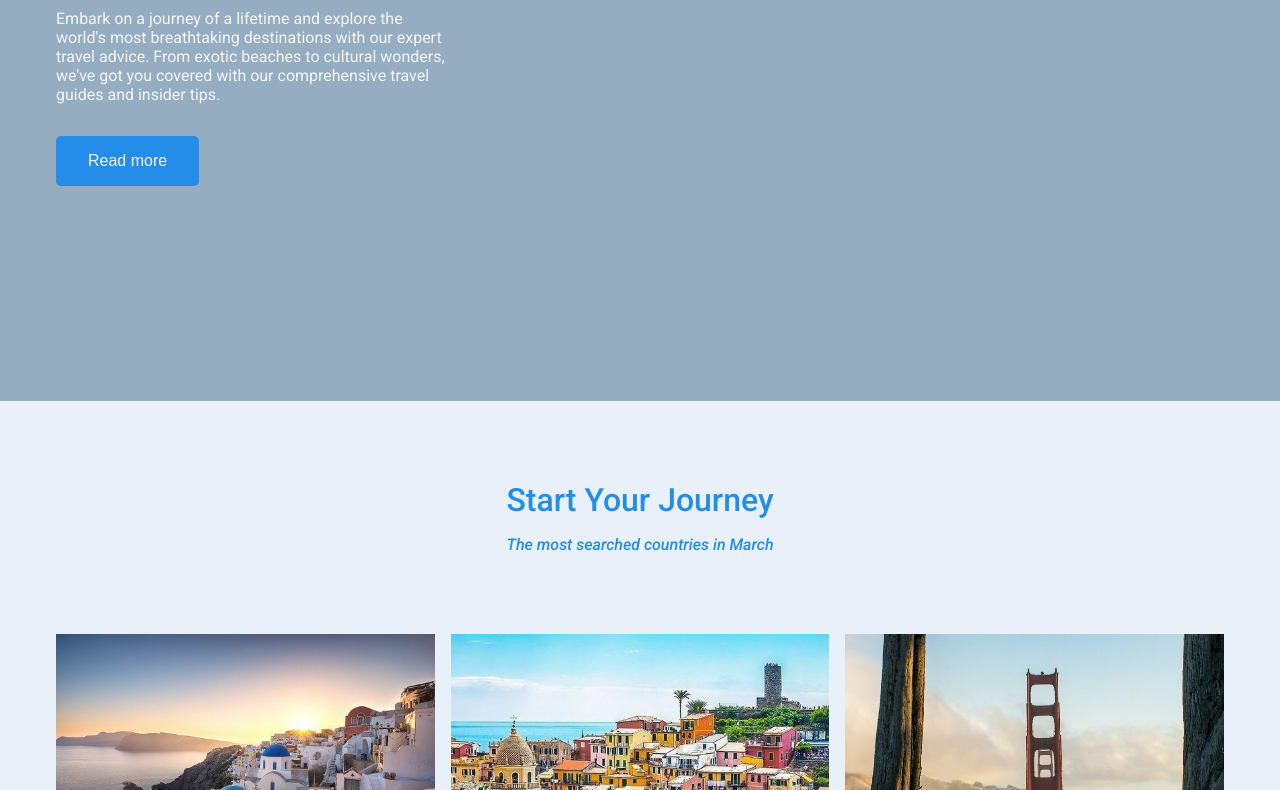
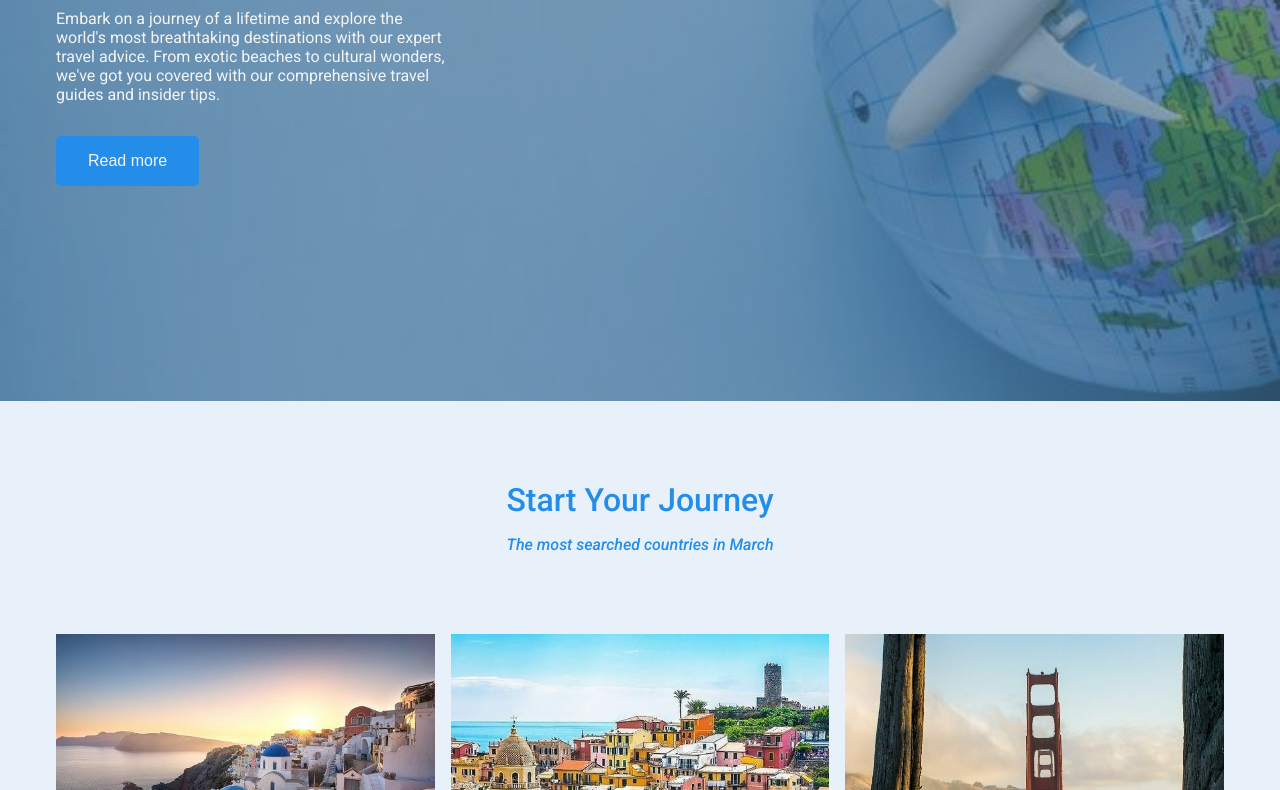
Before and after one commit to aditiramteke7/LANDINGPAGE, a plain HTML site: page index.html in a window 1280 px wide. Shown: the part 399-1189 px from the top of the page. Drawn offline with nearby package versions, Linux system fonts and the light colour scheme; the site is published under a folder, as on GitHub Pages, so addresses that start at the root find nothing.

Commit message:
Update styles.css

```diff
--- a/styles.css
+++ b/styles.css
@@ -87,7 +87,7 @@ header {
       rgba(45, 92, 132, 0.5),
       rgba(45, 92, 132, 0.5)
     ),
-    url("/Travel.jpeg");
+    url("Travel.jpeg");
   background-position: center center;
   background-repeat: no-repeat;
   background-size: cover;
```
